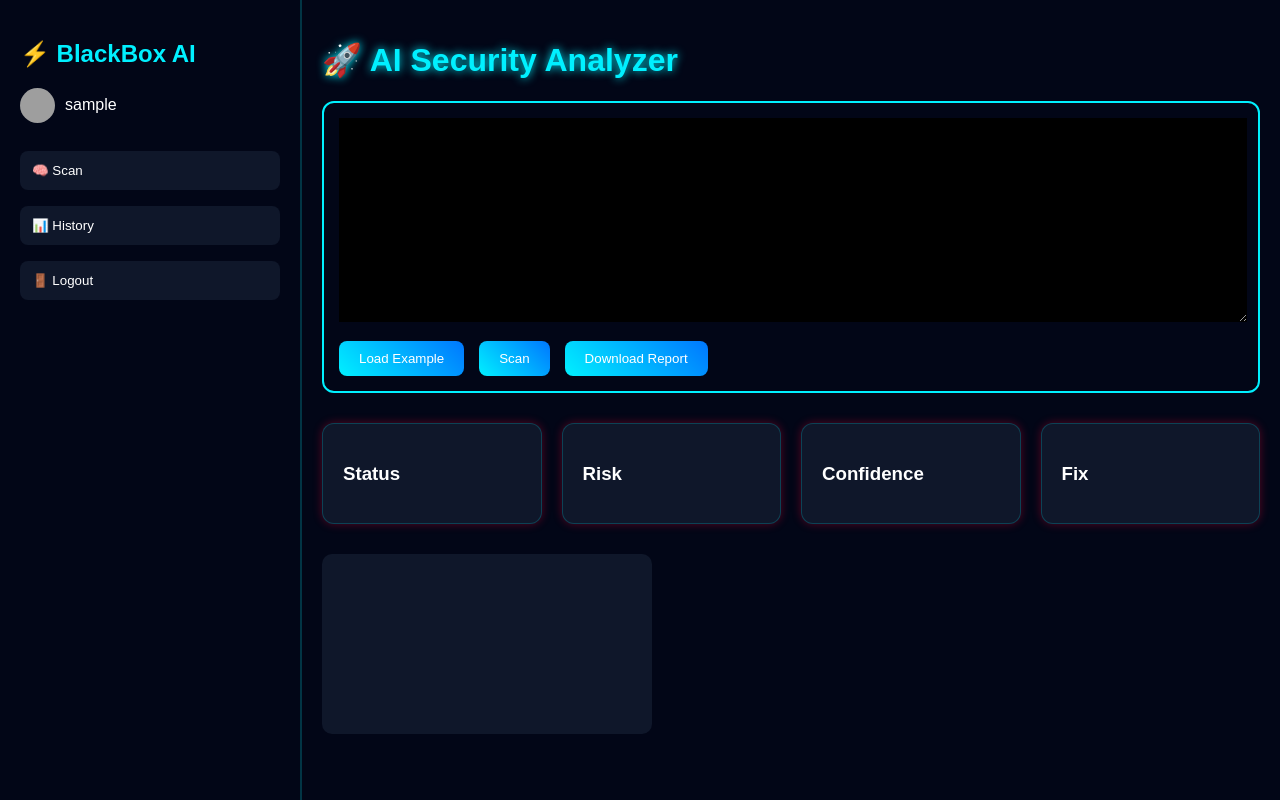
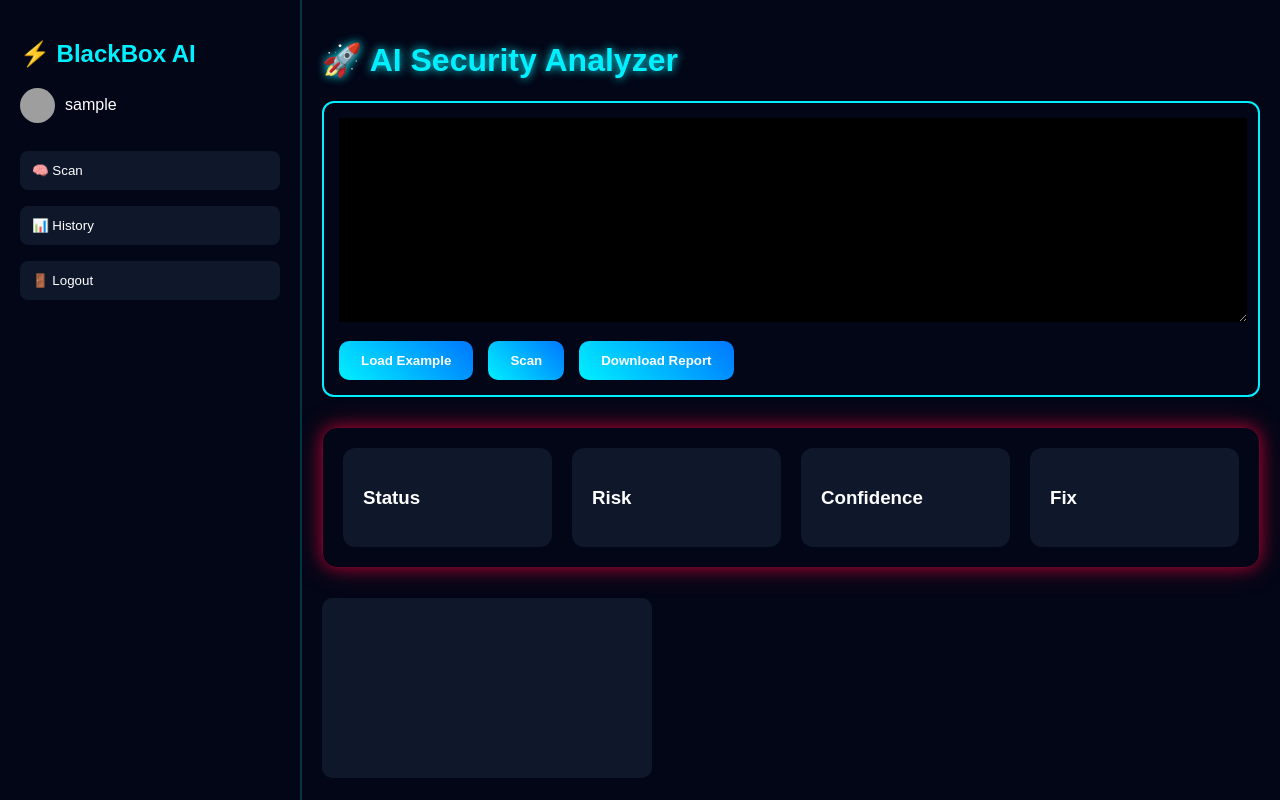
Before and after one commit to urvigarg139-art/blackbox-ai-safety, a Flask app: page /dashboard in a window 1280 px wide. Run offline with Flask 3, Linux system fonts and the light colour scheme; the visitor is signed in with stand-in values (Sample User, id 1); data that the repository does not hold is empty; a map, chart or similar area stays blank; grey boxes are pictures that could not be loaded.

Commit message:
updated chatbot + fixed bugs

```diff
--- a/static/css/style.css
+++ b/static/css/style.css
@@ -6,7 +6,7 @@ body {
     color: white;
 }
 
-/* ===== MAIN LAYOUT ===== */
+/* ===== LAYOUT ===== */
 .main-container {
     display: flex;
     height: 100vh;
@@ -18,15 +18,13 @@ body {
     background: #020617;
     padding: 20px;
     border-right: 2px solid #00f0ff33;
-    position: relative;
-    z-index: 2;
 }
 
 .sidebar h2 {
     color: #00f0ff;
 }
 
-/* ===== USER PROFILE ===== */
+/* USER */
 .user-profile {
     display: flex;
     align-items: center;
@@ -40,7 +38,7 @@ body {
     border-radius: 50%;
 }
 
-/* ===== MENU ===== */
+/* MENU */
 .menu button {
     width: 100%;
     padding: 12px;
@@ -57,7 +55,7 @@ body {
     background: #1e293b;
 }
 
-/* ===== HISTORY ===== */
+/* HISTORY */
 .history-panel {
     display: none;
     margin-top: 20px;
@@ -75,32 +73,28 @@ body {
     background: #1e293b;
 }
 
-/* ===== MAIN CONTENT ===== */
+/* ===== MAIN ===== */
 .main-content {
     flex: 1;
     padding: 20px;
     overflow-y: auto;
-    position: relative;
-    z-index: 1;
 }
 
-/* ===== TITLE ===== */
+/* TITLE */
 h1 {
     color: #00f0ff;
     text-shadow: 0 0 10px #00f0ff;
 }
 
-/* ===== ANALYZER BOX ===== */
+/* ===== ANALYZER ===== */
 .analyzer-box {
     border: 2px solid #00f0ff;
     border-radius: 12px;
     padding: 15px;
     margin-top: 20px;
-    position: relative;
-    z-index: 1;
 }
 
-/* ===== TEXTAREA ===== */
+/* TEXTAREA */
 textarea {
     width: 100%;
     height: 200px;
@@ -108,7 +102,6 @@ textarea {
     color: #00f0ff;
     border: none;
     outline: none;
-    font-size: 14px;
 }
 
 /* ===== BUTTONS ===== */
@@ -119,33 +112,50 @@ textarea {
 }
 
 .buttons button {
-    padding: 10px 20px;
+    padding: 12px 22px;
     border: none;
+    border-radius: 10px;
     background: linear-gradient(45deg, #00f0ff, #0077ff);
     color: white;
-    border-radius: 8px;
+    font-weight: bold;
     cursor: pointer;
-    transition: 0.2s;
+    transition: 0.3s;
 }
 
 .buttons button:hover {
-    transform: scale(1.05);
+    transform: scale(1.08);
+    box-shadow: 0 0 15px #00f0ff;
 }
 
-/* ===== CARDS ===== */
+/* ===== RESULT GLOW 🔴 ===== */
 .cards {
     display: flex;
     gap: 20px;
     margin-top: 30px;
+    padding: 20px;
+    border-radius: 15px;
+
+    box-shadow:
+        0 0 15px rgba(255, 0, 60, 0.5),
+        0 0 30px rgba(255, 0, 60, 0.3);
+
+    border: 1px solid rgba(255, 0, 60, 0.4);
+
+    animation: fadeIn 0.5s ease-in-out;
 }
 
+/* INDIVIDUAL CARD */
 .card {
     flex: 1;
     background: #0f172a;
     padding: 20px;
     border-radius: 12px;
-    border: 1px solid #00f0ff33;
-    box-shadow: 0 0 10px #ff003355;
+    transition: 0.3s;
+}
+
+.card:hover {
+    transform: translateY(-5px);
+    box-shadow: 0 0 20px #00f0ff;
 }
 
 /* ===== CHART ===== */
@@ -155,3 +165,15 @@ canvas {
     padding: 15px;
     border-radius: 10px;
 }
+
+/* ===== ANIMATION ===== */
+@keyframes fadeIn {
+    from {
+        opacity: 0;
+        transform: translateY(20px);
+    }
+    to {
+        opacity: 1;
+        transform: translateY(0);
+    }
+}
--- a/static/js/app.js
+++ b/static/js/app.js
@@ -14,17 +14,30 @@ function sendMessage() {
 
         lastResult = data;
 
-        document.getElementById("label").innerText = data.label;
+        document.getElementById("label").innerHTML =
+            data.risk > 70 ? "⚠️ " + data.label : "✅ " + data.label;
+
         document.getElementById("risk").innerText = data.risk + "%";
         document.getElementById("confidence").innerText = data.confidence + "%";
         document.getElementById("fix").innerText = data.fix;
+
+        // 🔥 Dynamic glow
+        let cards = document.querySelector(".cards");
+
+        if (data.risk > 70) {
+            cards.style.boxShadow = "0 0 25px red, 0 0 50px rgba(255,0,0,0.6)";
+        } else if (data.risk > 30) {
+            cards.style.boxShadow = "0 0 25px orange";
+        } else {
+            cards.style.boxShadow = "0 0 25px green";
+        }
 
         renderHistory();
         updateChart(data.risk);
     });
 }
 
-// HISTORY (DB)
+// HISTORY
 function renderHistory() {
     fetch("/get_history")
     .then(res => res.json())
```
